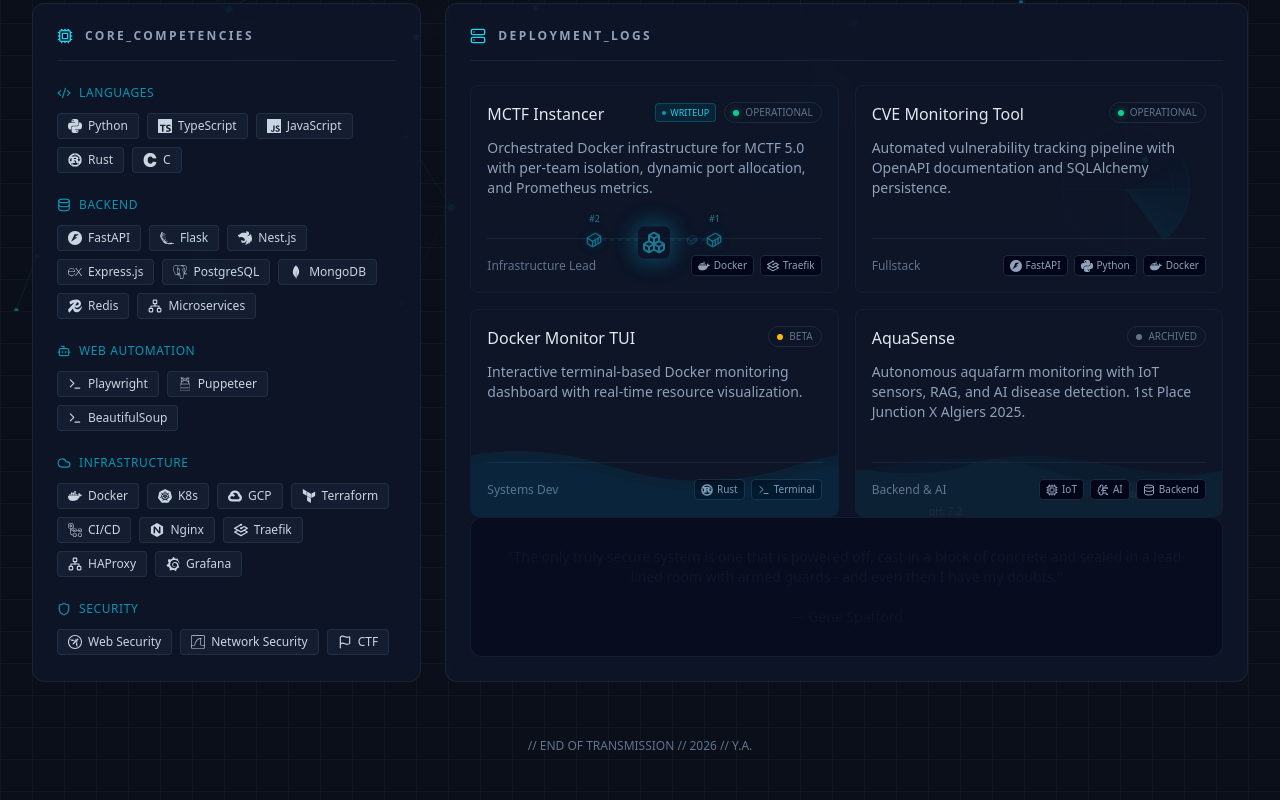
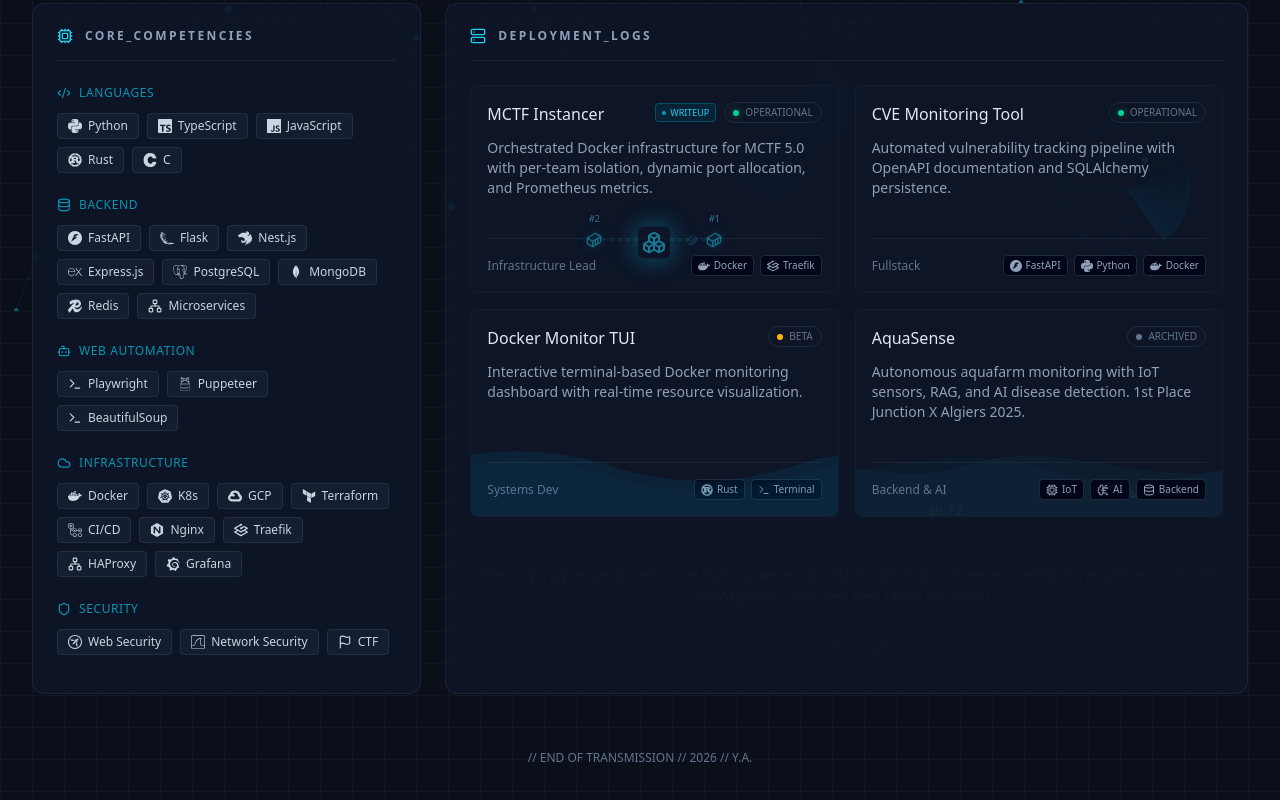
Before and after one commit to Abdo30004/abdo30004.github.io, a Next.js app: page / in a window 1280 px wide. Shown: the part 489-1289 px from the top of the page. Built offline with nearby package versions, Linux system fonts and the light colour scheme.

Commit message:
style: Strip background box from quote and apply italic typography

```diff
--- a/src/components/SpotlightQuote.tsx
+++ b/src/components/SpotlightQuote.tsx
@@ -19,39 +19,30 @@ export function SpotlightQuote() {
       onMouseMove={handleMouseMove}
       onMouseEnter={() => setOpacity(1)}
       onMouseLeave={() => setOpacity(0)}
-      className="relative w-full min-h-[140px] mt-auto bg-slate-950/50 rounded-xl border border-slate-800/60 flex items-center justify-center overflow-hidden cursor-crosshair p-6 transition-all duration-500"
+      className="relative w-full flex-1 min-h-[120px] mt-8 flex flex-col items-center justify-center overflow-hidden cursor-crosshair"
     >
-      {/* Background hidden text (barely visible to hint it's there) */}
-      <p className="text-xs md:text-sm font-mono text-slate-800/40 text-center select-none pointer-events-none transition-opacity duration-300">
+      {/* Background hidden text */}
+      <p className="text-xs md:text-sm font-mono text-slate-800/30 text-center select-none pointer-events-none italic leading-relaxed">
         "The only truly secure system is one that is powered off, cast in a block of concrete and sealed in a lead-lined room with armed guards - and even then I have my doubts."
         <br /><br />
-        <span className="text-slate-800/30">— Gene Spafford</span>
+        <span className="text-slate-800/20">— Gene Spafford</span>
       </p>
 
       {/* Spotlight revealed text using CSS masking */}
       <div
-        className="absolute inset-0 pointer-events-none flex items-center justify-center p-6 transition-opacity duration-200"
+        className="absolute inset-0 pointer-events-none flex flex-col items-center justify-center transition-opacity duration-200"
         style={{
           opacity: opacity,
           WebkitMaskImage: `radial-gradient(140px circle at ${position.x}px ${position.y}px, black 15%, transparent 100%)`,
           maskImage: `radial-gradient(140px circle at ${position.x}px ${position.y}px, black 15%, transparent 100%)`
         }}
       >
-        <p className="text-xs md:text-sm font-mono text-cyan-400 text-center drop-shadow-[0_0_8px_rgba(6,182,212,0.6)] leading-relaxed">
+        <p className="text-xs md:text-sm font-mono text-cyan-400 text-center italic leading-relaxed drop-shadow-[0_0_8px_rgba(6,182,212,0.6)]">
           "The only truly secure system is one that is powered off, cast in a block of concrete and sealed in a lead-lined room with armed guards - and even then I have my doubts."
           <br /><br />
-          <span className="text-cyan-600 font-bold">— Gene Spafford</span>
+          <span className="text-cyan-600/80 font-bold">— Gene Spafford</span>
         </p>
       </div>
-
-      {/* Subtle ambient glow tracking mouse */}
-      <div
-        className="absolute inset-0 pointer-events-none transition-opacity duration-200 mix-blend-screen"
-        style={{
-          opacity: opacity,
-          background: `radial-gradient(150px circle at ${position.x}px ${position.y}px, rgba(6, 182, 212, 0.08), transparent 80%)`,
-        }}
-      />
     </div>
   );
 }
```
